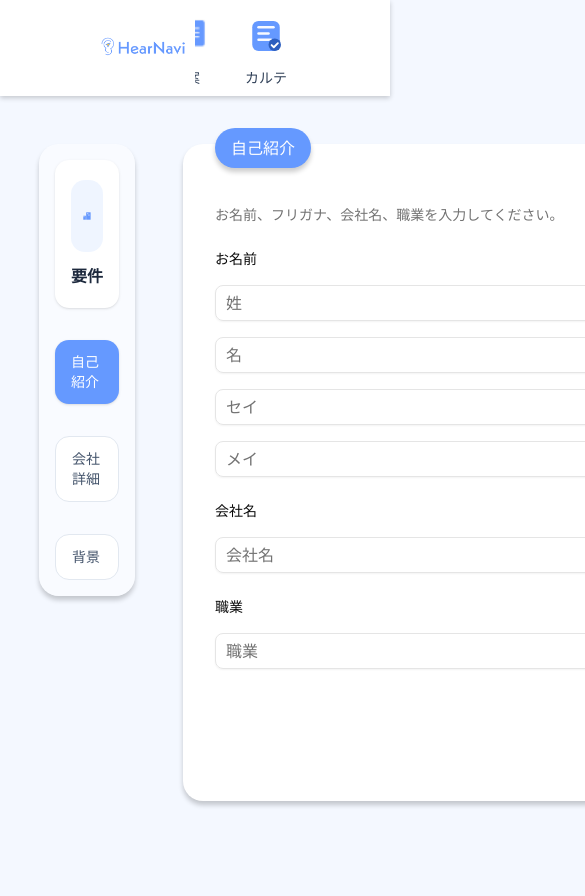
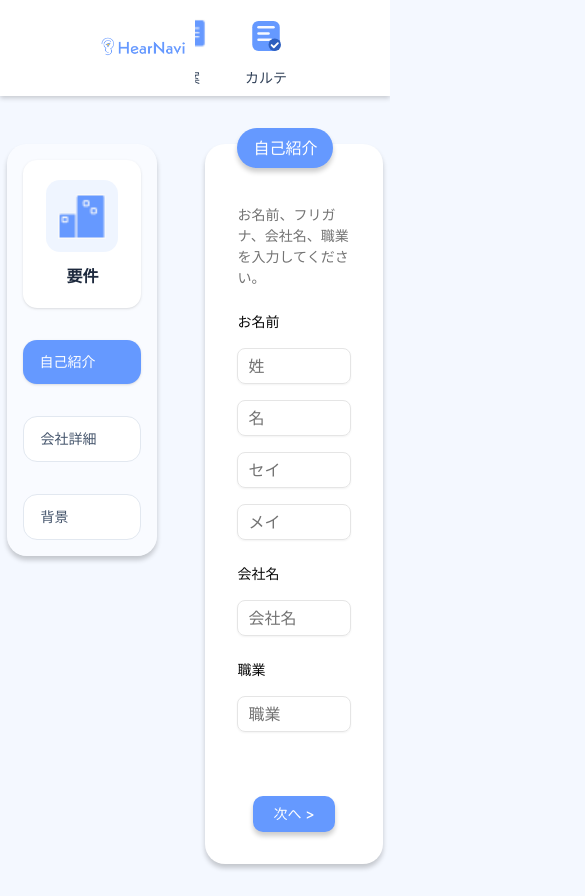
Before and after one commit to aobalab/hear-navi, a Next.js app: page /hearing/requirements/self-introduction in a window 390 px wide. Shown: the top 896 px of the page, 585 px wide, since content can reach past the window. Before the commit the page ends 844 px from the top, so only its background shows below. Built offline with nearby package versions, Linux system fonts and the light colour scheme.

Commit message:
feat: refactor layout and sidebar components for improved responsiveness and styling

```diff
--- a/app/hearing/[category]/[section]/layout.tsx
+++ b/app/hearing/[category]/[section]/layout.tsx
@@ -12,9 +12,9 @@ export default async function SectionLayout({
     return (
         <>
             <Header category={category} section={section ?? ""} />
-            <main className="main mx-auto grid w-8/10 grid-cols-24 gap-12 pt-12 pb-8">
+            <main className="main mx-auto flex w-8/10 gap-12 pt-12 pb-8 justify-center">
                 <Sidebar category={category} section={section ?? ""} />
-                <div className="main-wrapper col-span-21 relative">
+                <div className="main-wrapper relative w-full max-w-4xl">
                     <div className="main-content p-8 pb-4">
                         {children}
                         <Pagination category={category} section={section ?? ""} />
--- a/components/side-bar.tsx
+++ b/components/side-bar.tsx
@@ -1,5 +1,4 @@
 import { Categories } from "@/app/hearing/config";
-import nextConfig from "@/next.config";
 import Link from "next/link";
 
 function SideBar({ category, section }: { category: string; section?: string }) {
@@ -9,7 +8,7 @@ function SideBar({ category, section }: { category: string; section?: string })
     const currentCategoryIcon = `/img/${categoryLabel}_青.png`;
 
     return (
-        <div className="main-side-bar col-span-3 flex h-fit self-start flex-col gap-8 p-4">
+        <div className="main-side-bar flex h-fit self-start flex-col gap-8 p-4 min-w-[150px]">
             <div className="flex flex-col items-center gap-3 rounded-xl bg-white px-4 py-5 text-center shadow-sm">
                 <figure className="rounded-xl bg-[#6599FF]/10 p-3">
                     <img src={currentCategoryIcon} alt={categoryLabel} className="h-12 w-12 object-contain" />
```
